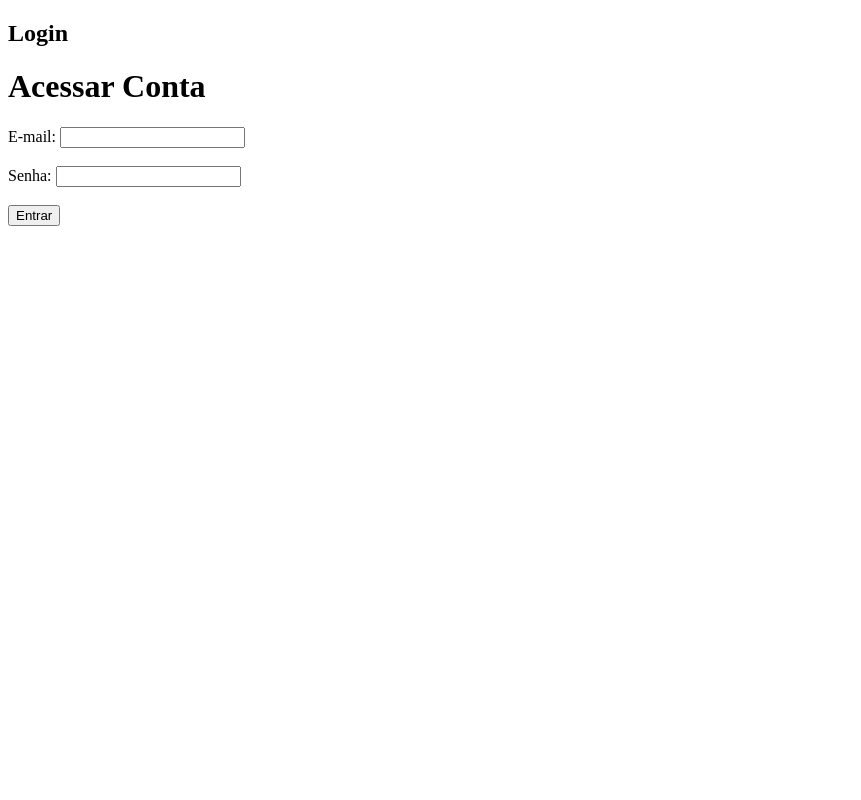
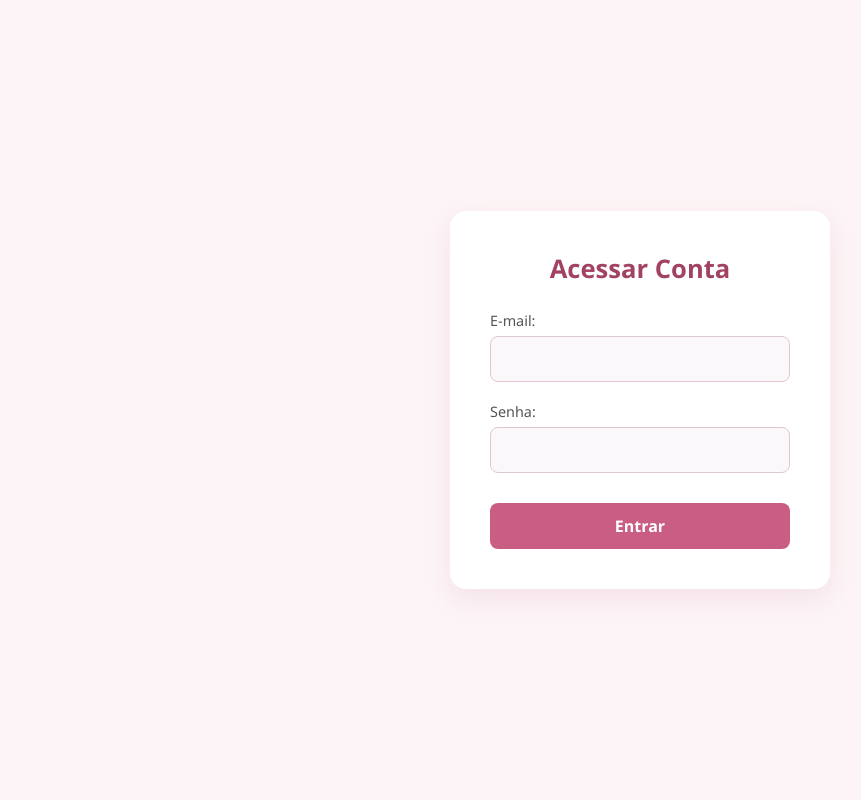
Before and after one commit to Maria-Touzo/loja_maquiagem, a Flask app: page /login in a window 1280 px wide. Shown: the whole page, without its empty margins (0-861 px from the left). Run offline with Flask 3, Linux system fonts and the light colour scheme.

Commit message:
add: ajustando

```diff
--- a/static/src/styles/login.css
+++ b/static/src/styles/login.css
@@ -0,0 +1,89 @@
+* {
+  box-sizing: border-box;
+  margin: 0;
+  padding: 0;
+  font-family: 'Segoe UI', Tahoma, Geneva, Verdana, sans-serif;
+}
+
+body {
+  background-color: #fcf4f6;
+  display: flex;
+  flex-direction: column;
+  justify-content: center;
+  align-items: center;
+  min-height: 100vh;
+  padding: 20px;
+}
+
+.header {
+  display: none;
+}
+
+.login-container {
+  background-color: #ffffff;
+  padding: 40px;
+  border-radius: 16px;
+  box-shadow: 0 10px 25px rgba(220, 160, 180, 0.2);
+  width: 100%;
+  max-width: 380px;
+  text-align: center;
+}
+
+.login-container__title {
+  color: #a24263;
+  font-size: 1.6rem;
+  margin-bottom: 25px;
+  font-weight: 600;
+}
+
+.form-group {
+  text-align: left;
+  margin-bottom: 20px; /* Substitui a necessidade do <br> */
+}
+
+.form-group__label {
+  display: block;
+  font-size: 0.9rem;
+  color: #555555;
+  margin-bottom: 6px;
+  font-weight: 500;
+}
+
+.form-group__input {
+  width: 100%;
+  padding: 12px 14px;
+  border: 1px solid #e0c8d0;
+  border-radius: 8px;
+  font-size: 0.95rem;
+  background-color: #faf8fa;
+  transition: all 0.2s ease-in-out;
+}
+
+.form-group__input:focus {
+  outline: none;
+  border-color: #c95d83;
+  box-shadow: 0 0 0 3px rgba(201, 93, 131, 0.15);
+  background-color: #ffffff;
+}
+
+.login-form__button {
+  width: 100%;
+  padding: 12px;
+  margin-top: 10px;
+  background-color: #c95d83;
+  color: #ffffff;
+  border: none;
+  border-radius: 8px;
+  font-size: 1rem;
+  font-weight: bold;
+  cursor: pointer;
+  transition: background-color 0.2s ease-in-out, transform 0.1s ease;
+}
+
+.login-form__button:hover {
+  background-color: #b0496e;
+}
+
+.login-form__button:active {
+  transform: scale(0.98);
+}
--- a/templates/login.html
+++ b/templates/login.html
@@ -3,34 +3,32 @@
 <head>
     <meta charset="UTF-8">
     <meta name="viewport" content="width=device-width, initial-scale=1.0">
-    <title>Loja de Maquiagem</title>
+    <title>Loja de Maquiagem - Login</title>
     <link rel="stylesheet" href="/static/src/styles/login.css">
 </head>
 <body>
 
-    <header>
-            <h2>Login</h2>
+    <header class="header">
+        <h2 class="header__title">Login</h2>
     </header>
 
-    <main>
-        <h1>Acessar Conta</h1>
+    <main class="login-container">
+        <h1 class="login-container__title">Acessar Conta</h1>
 
-        <form action="/login" method="POST">
-            <div>
-                <label for="email">E-mail:</label>
-                <input type="email" id="email" name="email" required>
+        <form action="/login" method="POST" class="login-form">
+            <div class="form-group">
+                <label for="email" class="form-group__label">E-mail:</label>
+                <input type="email" id="email" name="email" class="form-group__input" required>
             </div>
-            <br>
-            <div>
-                <label for="senha">Senha:</label>
-                <input type="password" id="senha" name="senha" required>
+
+            <div class="form-group">
+                <label for="senha" class="form-group__label">Senha:</label>
+                <input type="password" id="senha" name="senha" class="form-group__input" required>
             </div>
-            <br>
-            <button type="submit">Entrar</button>
+
+            <button type="submit" class="login-form__button">Entrar</button>
         </form>
     </main>
 
-
-
 </body>
 </html>
```
Also changed, not shown: templates/index.html (renamed from templates/base.html).
